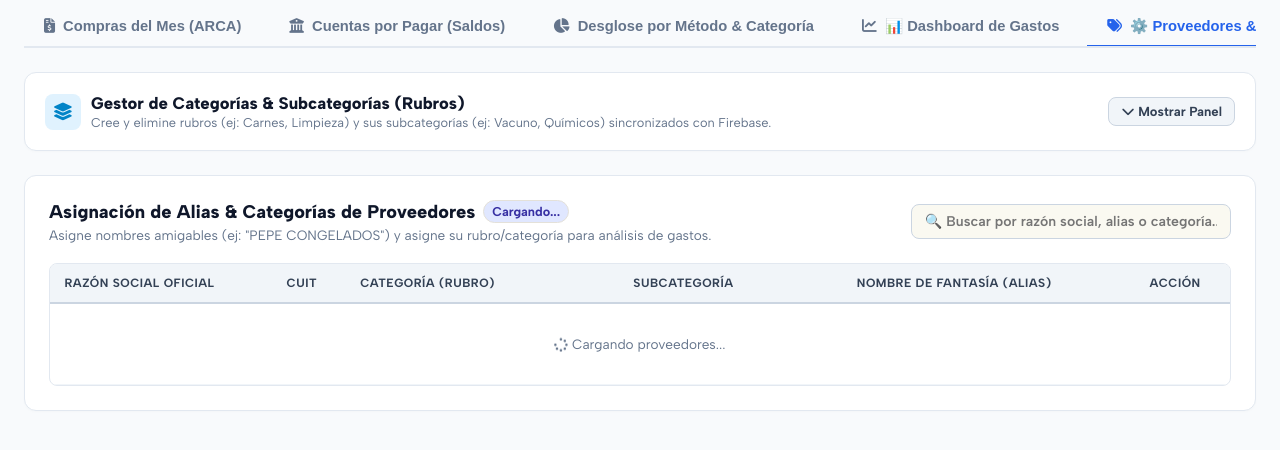
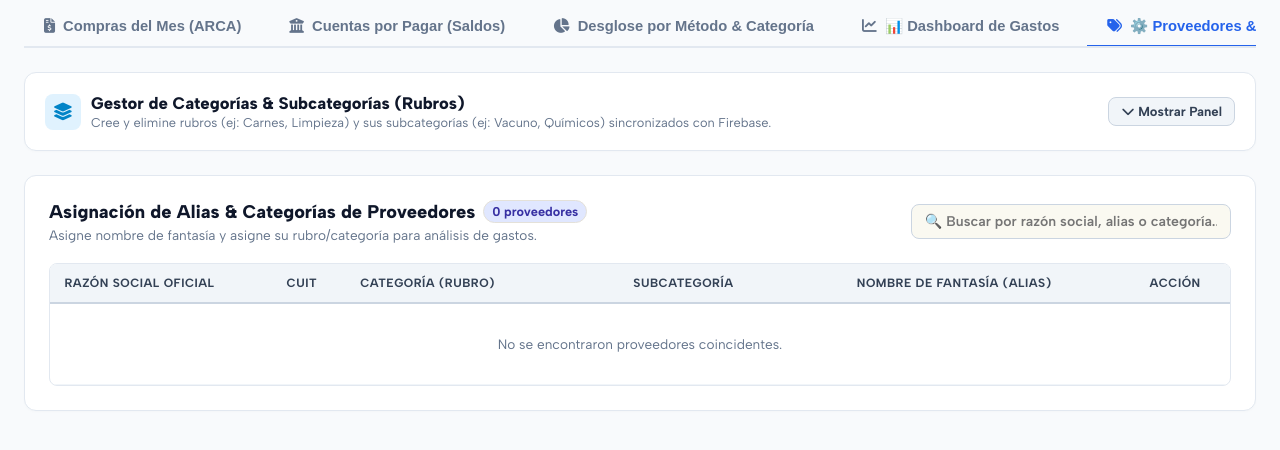
Before and after one commit to Vlaeminck/ERPGDS, a Flask app: template templates/stakeholders.html in a window 1280 px wide, after a click on "⚙️ Proveedores & Alias". Shown: the part 213-663 px from the top of the page. Run offline with Flask 3, Linux system fonts and the light colour scheme; the template is opened without the code that fills it, so the values that code supplies are empty.

Commit message:
Modificaciones en placeholders y categorias

```diff
--- a/app.py
+++ b/app.py
@@ -2322,6 +2322,75 @@
 
     return jsonify({"success": True, "actualizados": actualizados})
 
+
+@app.route('/api/suppliers', methods=['GET'])
+def api_suppliers():
+    rows = db_manager.get_all_unique_suppliers()
+    return jsonify({"suppliers": rows})
+
+
+@app.route('/api/categorias', methods=['GET', 'POST'])
+def api_categorias():
+    if request.method == 'POST':
+        data = request.json or {}
+        nombre = str(data.get('nombre', '')).strip()
+        padre_id = data.get('padre_id')
+        icono = str(data.get('icono', 'fa-tag')).strip()
+        color = str(data.get('color', '#3b82f6')).strip()
+
+        if not nombre:
+            return jsonify({"success": False, "message": "El nombre de la categoría es obligatorio"}), 400
+
+        res = db_manager.save_category(nombre, padre_id, icono, color)
+        firebase_sync.sync_cycle()
+        return jsonify({"success": True, "categoria": res, "message": f"Categoría '{nombre}' creada exitosamente"})
+    else:
+        tree = db_manager.get_categories_tree()
+        flat = db_manager.get_categories_flat()
+        return jsonify({"tree": tree, "flat": flat, "categorias": tree})
+
+
+@app.route('/api/categorias/<int:cat_id>', methods=['DELETE'])
+def api_delete_categoria(cat_id):
+    db_manager.delete_category(cat_id)
+    firebase_sync.sync_cycle()
+    return jsonify({"success": True, "message": "Categoría eliminada exitosamente"})
+
+
+@app.route('/api/proveedores/<int:prov_id>/categoria', methods=['POST'])
+def api_update_proveedor_categoria(prov_id):
+    data = request.json or {}
+    categoria = str(data.get('categoria', 'General')).strip()
+    subcategoria = str(data.get('subcategoria', '')).strip()
+
+    db_manager.update_supplier_category(prov_id, categoria, subcategoria)
+    firebase_sync.sync_cycle()
+    return jsonify({"success": True, "message": "Categoría de proveedor actualizada exitosamente"})
+
+
+@app.route('/api/proveedores/alias', methods=['GET', 'POST'])
+def api_proveedores_alias():
+    if request.method == 'POST':
+        data = request.json or {}
+        nombre = str(data.get('nombre', '')).strip()
+        alias = str(data.get('alias', '')).strip()
+        categoria = data.get('categoria')
+        subcategoria = data.get('subcategoria')
+
+        if not nombre:
+            return jsonify({"success": False, "message": "El nombre del proveedor es obligatorio"}), 400
+
+        db_manager.update_supplier_alias(nombre, alias)
+        if categoria is not None:
+            db_manager.update_supplier_category(nombre, str(categoria).strip(), str(subcategoria or '').strip())
+
+        firebase_sync.sync_cycle()
+        return jsonify({"success": True, "message": f"Datos guardados correctamente para {nombre}"})
+    else:
+        rows = db_manager.get_all_unique_suppliers()
+        return jsonify({"proveedores": rows})
+
+
 if __name__ == '__main__':
     import webbrowser
     from threading import Timer
--- a/db_manager.py
+++ b/db_manager.py
@@ -790,10 +790,32 @@
     """Elimina una categoría y sus subcategorías."""
     conn = get_connection()
     cursor = conn.cursor()
+
+    # Obtener UUIDs para borrar en Firestore
+    uuids_to_delete = []
+    try:
+        cursor.execute("SELECT uuid FROM categorias_gastos WHERE id = ? OR padre_id = ?", (category_id, category_id))
+        uuids_to_delete = [r['uuid'] for r in cursor.fetchall() if r['uuid']]
+    except Exception:
+        pass
+
     cursor.execute("DELETE FROM categorias_gastos WHERE padre_id = ?", (category_id,))
     cursor.execute("DELETE FROM categorias_gastos WHERE id = ?", (category_id,))
     conn.commit()
     conn.close()
+
+    if uuids_to_delete:
+        try:
+            import firebase_sync
+            if firebase_sync._firestore_db:
+                for u in uuids_to_delete:
+                    try:
+                        firebase_sync._firestore_db.collection('categorias_gastos').document(u).delete()
+                    except Exception:
+                        pass
+        except Exception as e:
+            print(f"[db_manager] Error borrando categorías de Firestore: {e}")
+
     return True
 
 def update_supplier_category(nombre_or_id, categoria, subcategoria=''):
--- a/static/js/stakeholders.js
+++ b/static/js/stakeholders.js
@@ -881,13 +881,16 @@
 
 function toggleCategoryManager() {
     const body = document.getElementById('category-manager-body');
+    const toggleText = document.getElementById('cat-mgr-toggle-text');
     const chevron = document.getElementById('cat-mgr-chevron');
     if (!body) return;
     if (body.style.display === 'none' || !body.style.display) {
         body.style.display = 'block';
+        if (toggleText) toggleText.innerHTML = '<i class="fa-solid fa-chevron-up"></i> Ocultar Panel';
         if (chevron) chevron.className = 'fa-solid fa-chevron-up';
     } else {
         body.style.display = 'none';
+        if (toggleText) toggleText.innerHTML = '<i class="fa-solid fa-chevron-down"></i> Mostrar Panel';
         if (chevron) chevron.className = 'fa-solid fa-chevron-down';
     }
 }
@@ -958,7 +961,7 @@
 }
 
 async function createNewCategory() {
-    const input = document.getElementById('cat-nuevo-nombre');
+    const input = document.getElementById('new-cat-name') || document.getElementById('cat-nuevo-nombre');
     const selectPadre = document.getElementById('cat-padre-select');
     if (!input) return;
 
@@ -980,6 +983,8 @@
         if (data.success) {
             showToast(`Categoría '${nombre}' guardada con éxito`, 'success');
             input.value = '';
+            const altInput = document.getElementById('cat-nuevo-nombre') || document.getElementById('new-cat-name');
+            if (altInput) altInput.value = '';
             if (selectPadre) selectPadre.value = '';
             await loadCategories();
             renderAliasTable(allProveedoresList);
@@ -1142,7 +1147,7 @@
                     </select>
                 </td>
                 <td>
-                    <input type="text" id="${inputId}" class="form-control" placeholder="Ej: PEPE CONGELADOS" value="${currentAlias}" style="width: 100%; padding: 0.35rem 0.6rem; font-size: 0.85rem; font-weight: 700; border-radius: 6px; border: 1px solid #cbd5e1;" onkeydown="if(event.key==='Enter') saveProveedorAlias('${safeNombre}', '${inputId}', '${btnId}', '${catSelectId}', '${subcatSelectId}')">
+                    <input type="text" id="${inputId}" class="form-control" placeholder="Nombre de fantasía" value="${currentAlias}" style="width: 100%; padding: 0.35rem 0.6rem; font-size: 0.85rem; font-weight: 700; border-radius: 6px; border: 1px solid #cbd5e1;" onkeydown="if(event.key==='Enter') saveProveedorAlias('${safeNombre}', '${inputId}', '${btnId}', '${catSelectId}', '${subcatSelectId}')">
                 </td>
                 <td style="text-align: center;">
                     <button id="${btnId}" class="btn btn-sm" style="background: var(--primary-accent); color: #ffffff; border: none; font-weight: 700; border-radius: 6px; padding: 5px 12px; cursor: pointer;" onclick="saveProveedorAlias('${safeNombre}', '${inputId}', '${btnId}', '${catSelectId}', '${subcatSelectId}')">
--- a/templates/stakeholders.html
+++ b/templates/stakeholders.html
@@ -651,7 +651,7 @@
                             <h3 style="font-size: 1.15rem; font-weight: 800; margin: 0;">Asignación de Alias & Categorías de Proveedores</h3>
                             <span id="alias-count-badge" class="badge" style="background: #e0e7ff; color: #3730a3; font-weight: 700; font-size: 0.8rem; padding: 3px 8px; border-radius: 999px;">Cargando...</span>
                         </div>
-                        <p style="color: #64748b; font-size: 0.85rem; margin: 4px 0 0;">Asigne nombres amigables (ej: "PEPE CONGELADOS") y asigne su rubro/categoría para análisis de gastos.</p>
+                        <p style="color: #64748b; font-size: 0.85rem; margin: 4px 0 0;">Asigne nombre de fantasía y asigne su rubro/categoría para análisis de gastos.</p>
                     </div>
 
                     <div style="width: 320px; max-width: 100%;">
```
